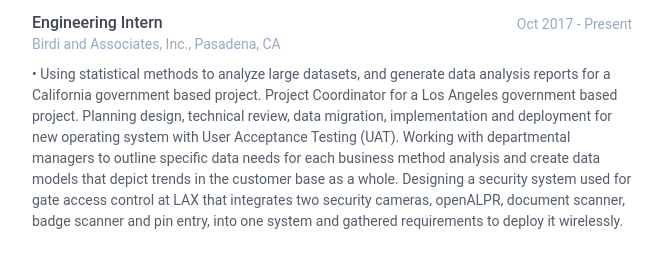
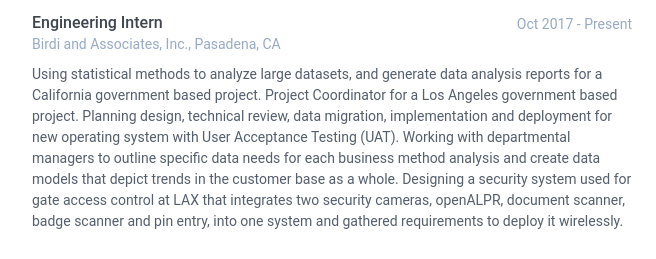
Before and after one commit to utsav507/utsav507.github.io, a plain HTML site: page index.html in a window 1280 px wide. Shown: the part 341-600 px from the top of the page, 188-844 px from the left. Drawn offline with Linux system fonts and the light colour scheme.

Commit message:
changing JD of birdi

```diff
--- a/index.html
+++ b/index.html
@@ -103,7 +103,7 @@
                 <div class="company">Birdi and Associates, Inc., Pasadena, CA</div>
             </div><!--//meta-->
             <div class="details">
-                <p>• Using statistical methods to analyze large datasets, and generate data analysis reports for a California government based project. Project Coordinator for a Los Angeles government based project. Planning design, technical review, data migration, implementation and deployment for new operating system with User Acceptance Testing (UAT). Working with departmental managers to outline specific data needs for each business method analysis and create data models that depict trends in the customer base as a whole. Designing a security system used for gate access control at LAX that integrates two security cameras, openALPR, document scanner, badge scanner and pin entry, into one system and gathered requirements to deploy it wirelessly.</p>
+                <p>Using statistical methods to analyze large datasets, and generate data analysis reports for a California government based project. Project Coordinator for a Los Angeles government based project. Planning design, technical review, data migration, implementation and deployment for new operating system with User Acceptance Testing (UAT). Working with departmental managers to outline specific data needs for each business method analysis and create data models that depict trends in the customer base as a whole. Designing a security system used for gate access control at LAX that integrates two security cameras, openALPR, document scanner, badge scanner and pin entry, into one system and gathered requirements to deploy it wirelessly.</p>
             </div><!--//details-->
         </div><!--//item-->
         <div class="item">
```
